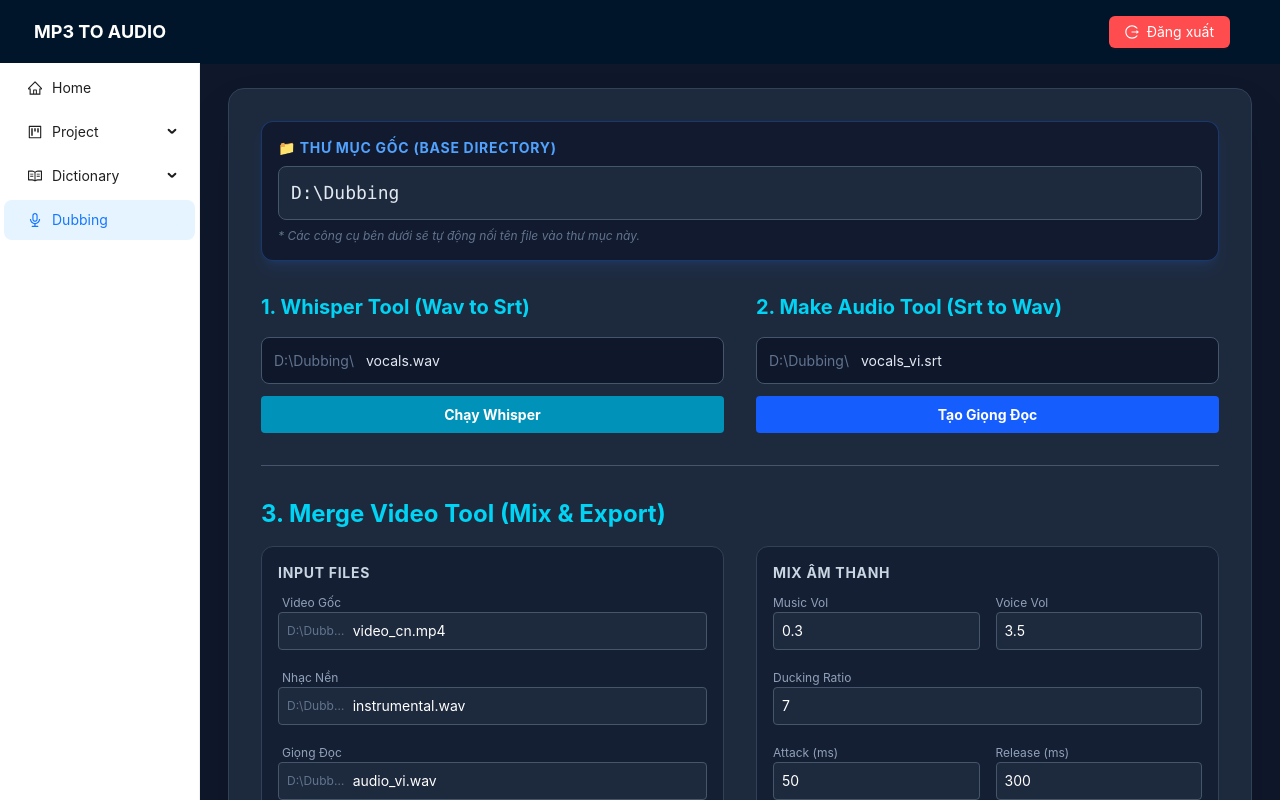
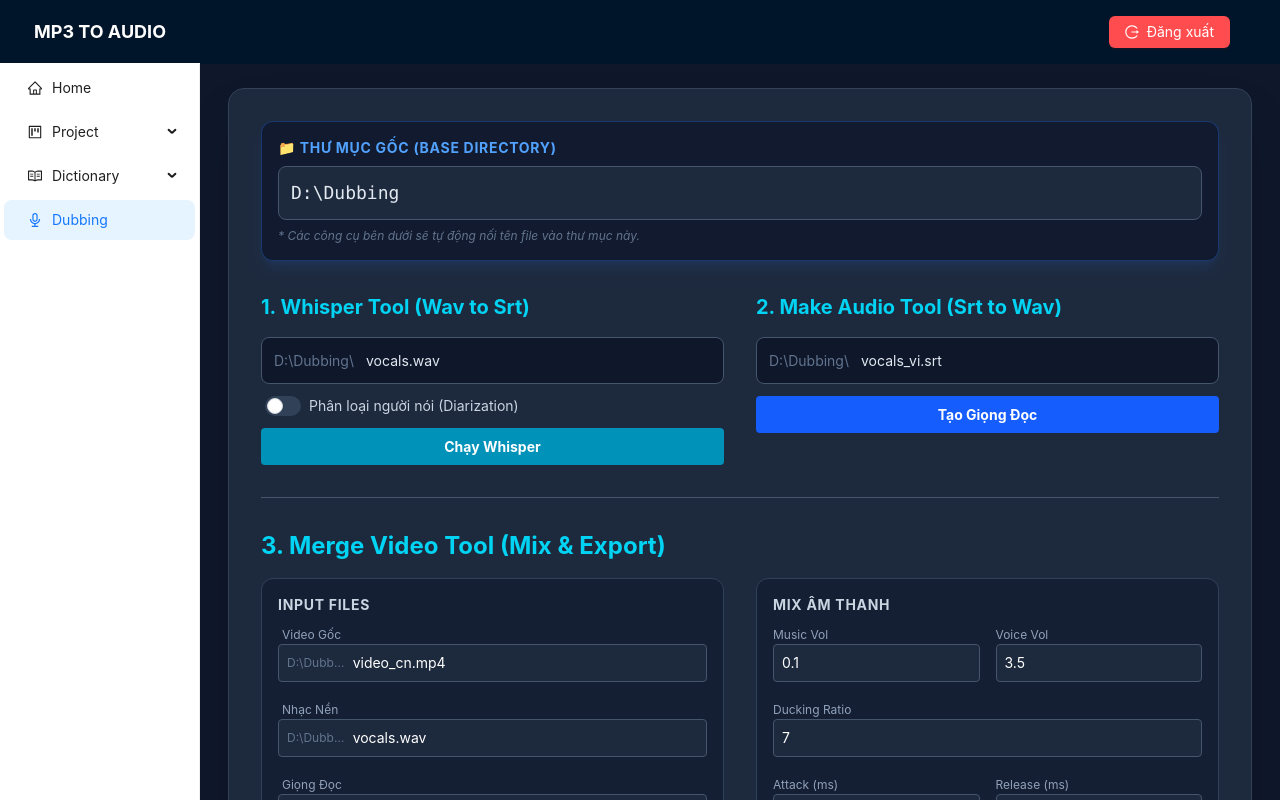
Before and after one commit to tinhtan2505/mp3-to-audio-fe, a Next.js app: page /dubbing in a window 1280 px wide. Shown: the top 800 px of the page. Built offline with nearby package versions, Linux system fonts and the light colour scheme; no server answers; sample sign-in values are in the browser's storage.

Commit message:
Update DubbingPage.tsx

```diff
--- a/src/app/modules/dubbing/DubbingPage.tsx
+++ b/src/app/modules/dubbing/DubbingPage.tsx
@@ -8,6 +8,7 @@ const DubbingPage: React.FC = () => {
 
   // --- STATE CHO WHISPER TOOL (Chỉ tên file) ---
   const [inputFilename, setInputFilename] = useState('vocals.wav');
+  const [enableDiarization, setEnableDiarization] = useState<boolean>(false);
 
   // --- STATE CHO MAKE AUDIO TOOL (Chỉ tên file) ---
   const [makeAudioFilename, setMakeAudioFilename] = useState('vocals_vi.srt');
@@ -15,11 +16,13 @@ const DubbingPage: React.FC = () => {
   // --- STATE CHO MERGE VIDEO TOOL (Chỉ tên file) ---
   const [mixVideoFilename, setMixVideoFilename] = useState('video_cn.mp4');
   const [mixInstrumentalFilename, setMixInstrumentalFilename] =
-    useState('instrumental.wav');
-  const [mixVoiceFilename, setMixVoiceFilename] = useState('audio_vi.wav');
+    useState('vocals.wav');
+  const [mixVoiceFilename, setMixVoiceFilename] = useState(
+    'vocals_vi_audio.wav'
+  );
 
   // --- STATE CẤU HÌNH MIX ---
-  const [musicVolume, setMusicVolume] = useState<number>(0.3);
+  const [musicVolume, setMusicVolume] = useState<number>(0.1);
   const [voiceVolume, setVoiceVolume] = useState<number>(3.5);
   const [duckingRatio, setDuckingRatio] = useState<number>(7.0);
   const [attackTime, setAttackTime] = useState<number>(50);
@@ -54,7 +57,7 @@ const DubbingPage: React.FC = () => {
       try {
         await api.post(
           '/api/dubbing/vi/dubbing-whisper',
-          { inputPath: fullPath },
+          { inputPath: fullPath, enableDiarization: enableDiarization },
           { retryEnabled: false }
         );
       } catch (error: unknown) {}
@@ -165,6 +168,20 @@ const DubbingPage: React.FC = () => {
                   placeholder="vocals.wav"
                   className="w-full p-3 bg-transparent outline-none text-slate-200"
                 />
+              </div>
+              <div className="flex items-center gap-2 px-1">
+                <label className="relative inline-flex items-center cursor-pointer">
+                  <input
+                    type="checkbox"
+                    className="sr-only peer"
+                    checked={enableDiarization}
+                    onChange={(e) => setEnableDiarization(e.target.checked)}
+                  />
+                  <div className="w-9 h-5 bg-slate-700 peer-focus:outline-none rounded-full peer peer-checked:after:translate-x-full peer-checked:after:border-white after:content-[''] after:absolute after:top-[2px] after:left-[2px] after:bg-white after:border-gray-300 after:border after:rounded-full after:h-4 after:w-4 after:transition-all peer-checked:bg-cyan-600"></div>
+                </label>
+                <span className="text-sm text-slate-300">
+                  Phân loại người nói (Diarization)
+                </span>
               </div>
               <button
                 onClick={handleProcessWhisper}
```
